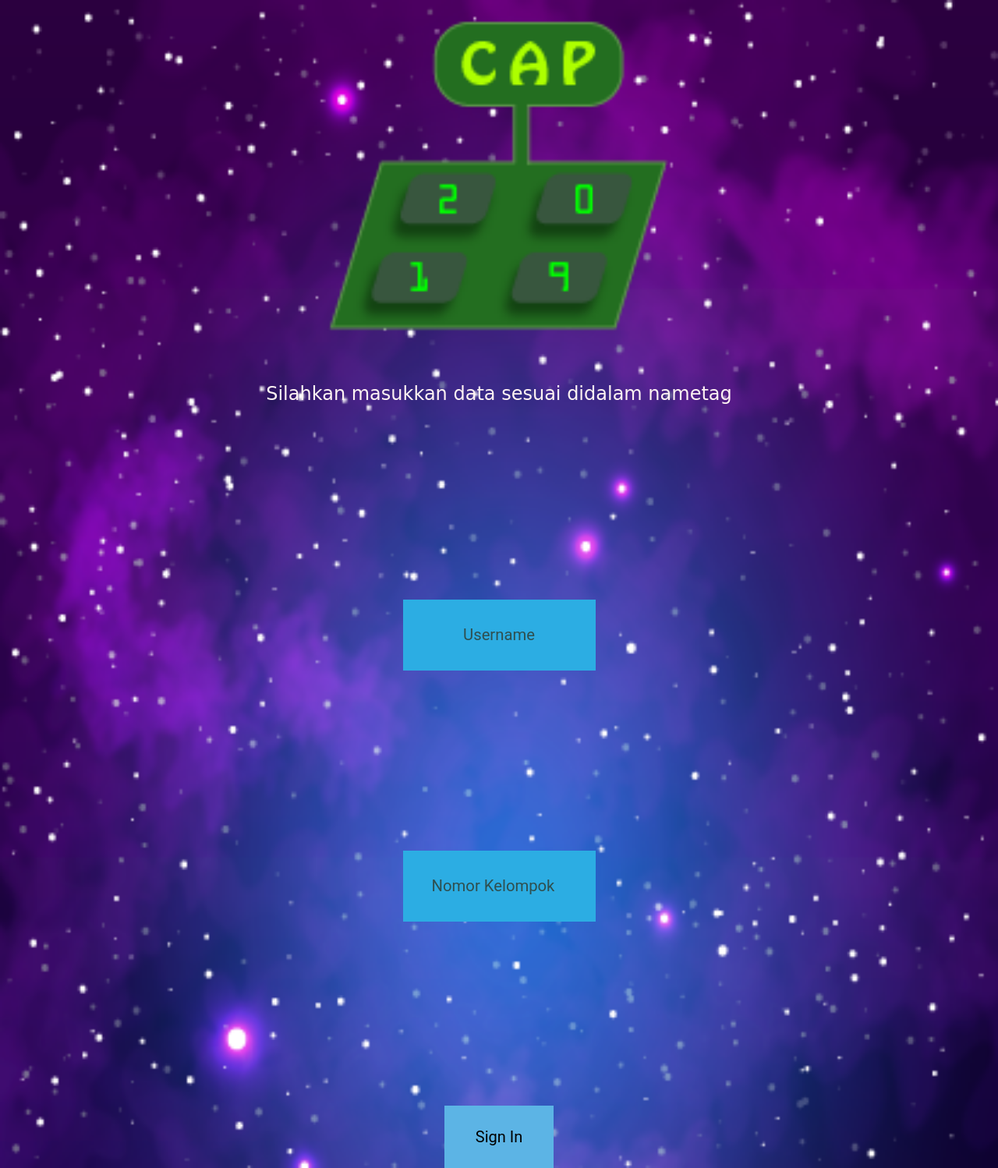
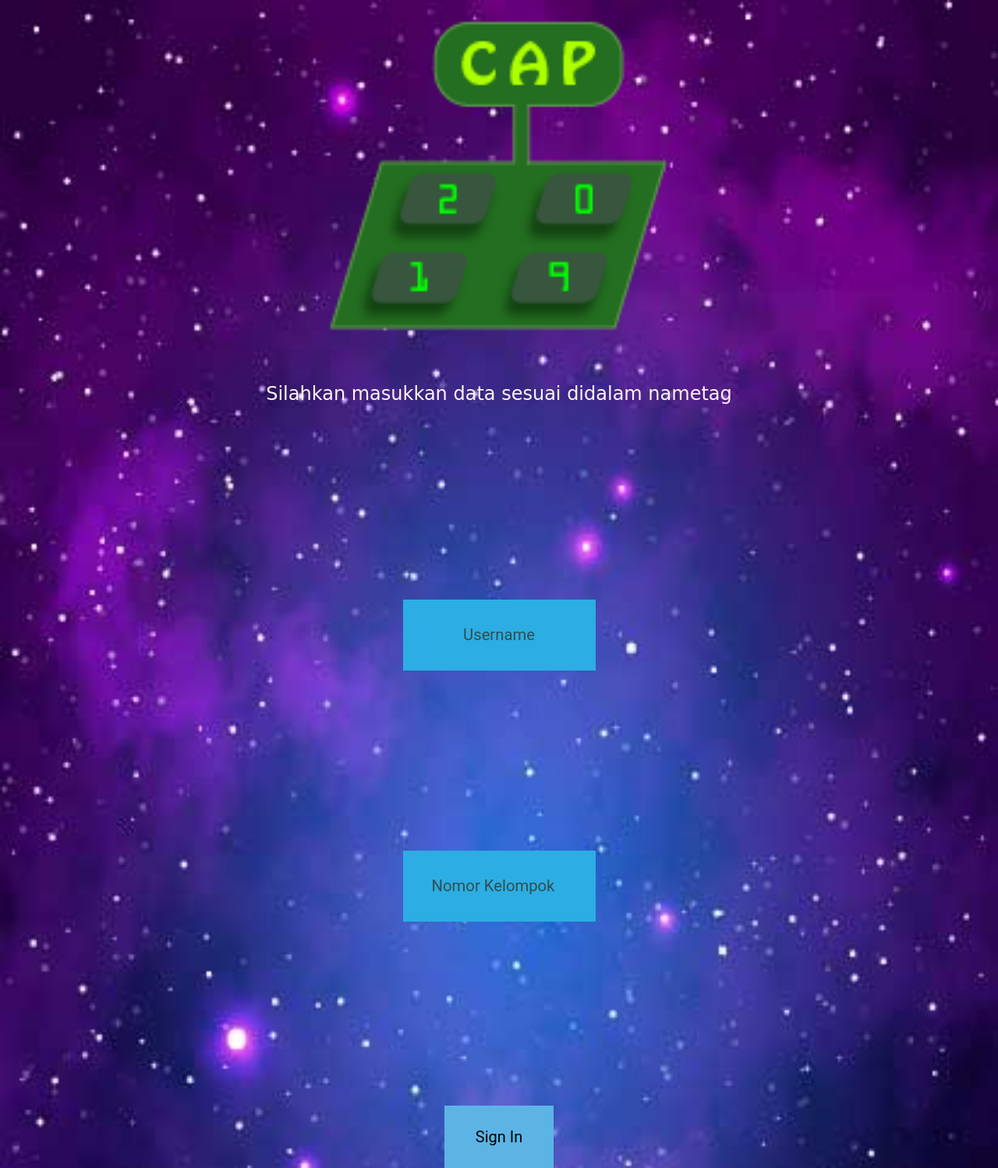
Before and after one commit to MuddySpoon/CAP2019, a PHP site: page / in a window 1280 px wide. Shown: the whole page at 78% size. Run offline with PHP 8.4, Linux system fonts and the light colour scheme; some libraries are stand-ins or nearby versions.

Commit message:
Update
Change BG File
Add JS

```diff
--- a/Main Form.css
+++ b/Main Form.css
@@ -4,7 +4,7 @@
     box-sizing: border-box;
   }
 body {
-    background: url(Background.png);
+    background: url(Background.jpg);
     background-repeat: no-repeat;
     background-position-x: center center;
     background-size: 100%;
--- a/Main Game.css
+++ b/Main Game.css
@@ -4,7 +4,7 @@
     box-sizing: border-box;
   }
 body {
-    background: url(Background.png);
+    background: url(Background.jpg);
     background-repeat: no-repeat;
     background-position-x: center center;
     background-size: 100%;
--- a/Main Menu.css
+++ b/Main Menu.css
@@ -4,7 +4,7 @@
     box-sizing: border-box;
   }
 body {
-    background-image: url(Background.png);
+    background-image: url(Background.jpg);
     background-repeat: no-repeat;
     background-position-x: center center;
     background-size: 100%;
--- a/index.php
+++ b/index.php
@@ -50,7 +50,7 @@
             </div>
         </form>
         <div class="button">
-            <button href="Main Game.html" class="SignIn">
+            <button id="btn" onclick="submitClick()" class="SignIn">
                 Sign In
             </button>
         </div>
```
Also changed, not shown: main.js (+13 -2 lines), Background.jpg (added), Background.png (deleted).
